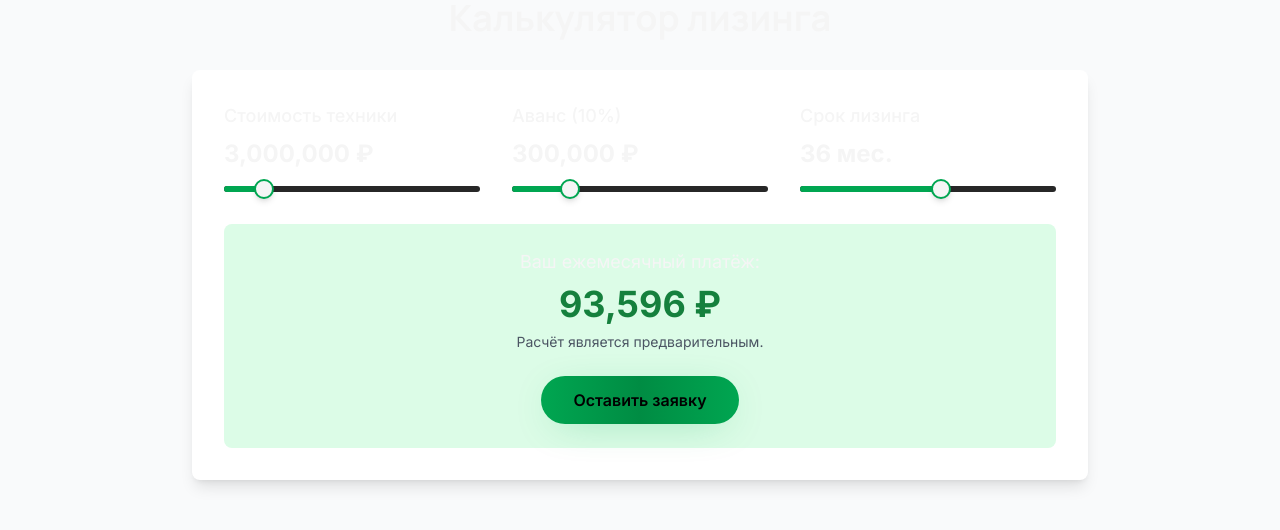
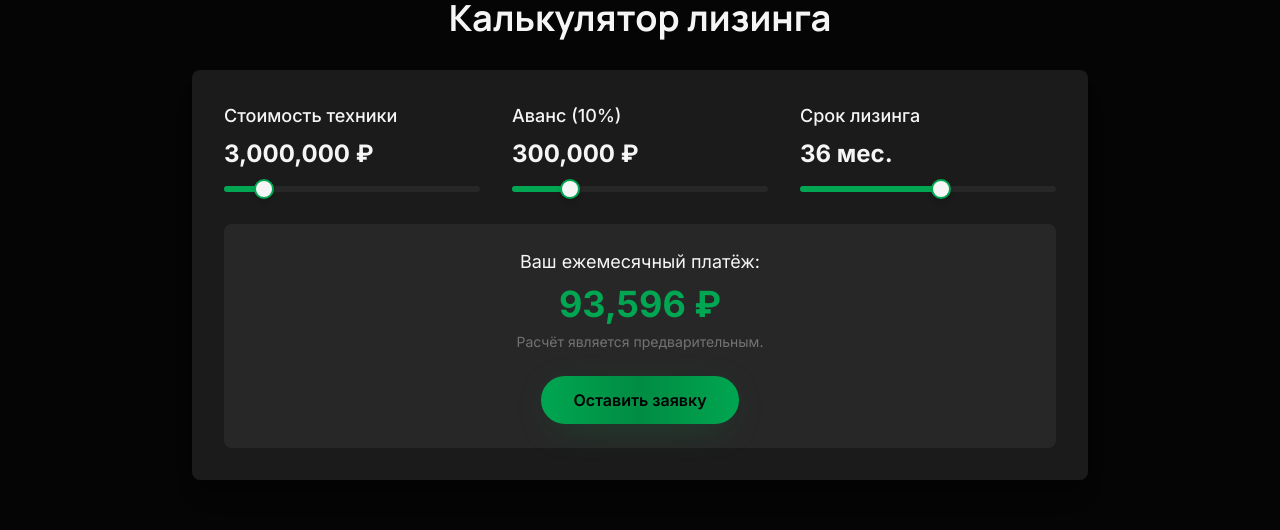
Before and after one commit to peexthree/lizing, a Next.js app: page / in a window 1280 px wide. Shown: the part 904-1434 px from the top of the page. Built offline with nearby package versions, Linux system fonts and the light colour scheme; no server answers.

Commit message:
fix: Убраны белые пятна, сайт полностью переведен на темную тему

```diff
--- a/components/Calculator.tsx
+++ b/components/Calculator.tsx
@@ -28,12 +28,12 @@ const Calculator: FC = () => {
   };
 
   return (
-    <section id="calculator" className="py-12 md:py-20 bg-gray-50">
+    <section id="calculator" className="py-12 md:py-20">
       <div className="container mx-auto px-4">
         <h2 className="text-3xl md:text-4xl font-bold text-center mb-8">
           Калькулятор лизинга
         </h2>
-        <div className="max-w-4xl mx-auto bg-white p-8 rounded-lg shadow-lg">
+        <div className="max-w-4xl mx-auto bg-surface p-8 rounded-lg shadow-soft-lg">
           <div className="grid grid-cols-1 md:grid-cols-3 gap-8 mb-8">
             <div>
               <label className="block text-lg font-medium mb-2">
@@ -82,12 +82,12 @@ const Calculator: FC = () => {
               />
             </div>
           </div>
-          <div className="text-center bg-green-100 p-6 rounded-lg">
+          <div className="text-center bg-surface-muted p-6 rounded-lg">
             <p className="text-lg mb-2">Ваш ежемесячный платёж:</p>
-            <p className="text-4xl font-extrabold text-green-700">
+            <p className="text-4xl font-extrabold text-accent">
               {monthlyPayment.toLocaleString()} ₽
             </p>
-            <p className="text-sm text-gray-600 mt-2">
+            <p className="text-sm text-muted mt-2">
               Расчёт является предварительным.
             </p>
             <Button variant="glow" className="mt-6" onClick={handleOpenLeadForm}>
--- a/components/Reviews.tsx
+++ b/components/Reviews.tsx
@@ -38,11 +38,11 @@ function classNames(...classes: string[]) {
 
 export default function Reviews() {
   return (
-    <div className="bg-white py-24 sm:py-32">
+    <div className="py-24 sm:py-32">
       <div className="mx-auto max-w-7xl px-6 lg:px-8">
         <div className="mx-auto max-w-2xl text-center">
-          <h2 className="text-3xl font-bold tracking-tight text-gray-900 sm:text-4xl">Отзывы наших клиентов</h2>
-          <p className="mt-2 text-lg leading-8 text-gray-600">
+          <h2 className="text-3xl font-bold tracking-tight text-text sm:text-4xl">Отзывы наших клиентов</h2>
+          <p className="mt-2 text-lg leading-8 text-muted">
             Мы гордимся нашей репутацией. Вот что говорят о нас на Яндекс.Картах.
           </p>
         </div>
@@ -50,26 +50,26 @@ export default function Reviews() {
           <div className="-mt-8 sm:-mx-4 sm:columns-2 sm:text-[0] lg:columns-3">
             {reviews.map((review) => (
               <div key={review.id} className="pt-8 sm:inline-block sm:w-full sm:px-4">
-                <figure className="rounded-2xl bg-gray-50 p-8 text-sm leading-6">
+                <figure className="rounded-2xl bg-surface p-8 text-sm leading-6 shadow-soft-lg">
                   <div className="flex items-center">
                     {[0, 1, 2, 3, 4].map((rating) => (
                       <StarIcon
                         key={rating}
                         className={classNames(
-                          review.rating > rating ? 'text-yellow-400' : 'text-gray-300',
+                          review.rating > rating ? 'text-yellow-400' : 'text-surface-muted',
                           'h-5 w-5 flex-shrink-0'
                         )}
                         aria-hidden="true"
                       />
                     ))}
                   </div>
-                  <blockquote className="mt-6 text-gray-900">
+                  <blockquote className="mt-6 text-text/90">
                     <div dangerouslySetInnerHTML={{ __html: review.content }} />
                   </blockquote>
                   <figcaption className="mt-6 flex items-center gap-x-4">
                     <div>
-                      <div className="font-semibold text-gray-900">{review.author}</div>
-                      <div className="text-gray-600">{`Источник: ${review.source}`}</div>
+                      <div className="font-semibold text-text">{review.author}</div>
+                      <div className="text-muted">{`Источник: ${review.source}`}</div>
                     </div>
                   </figcaption>
                 </figure>
@@ -78,7 +78,7 @@ export default function Reviews() {
           </div>
 
            <div className="mt-16 text-center">
-             <a href="https://yandex.ru/maps/org/lizing_i_tochka/9071444776/reviews/?ll=39.019842%2C45.034929&z=16" target="_blank" rel="noopener noreferrer" className="inline-flex items-center justify-center px-6 py-3 border border-transparent text-base font-medium rounded-full text-white bg-accent hover:bg-accent/90 transition-colors">
+             <a href="https://yandex.ru/maps/org/lizing_i_tochka/9071444776/reviews/?ll=39.019842%2C45.034929&z=16" target="_blank" rel="noopener noreferrer" className="inline-flex items-center justify-center px-6 py-3 border border-transparent text-base font-medium rounded-full text-white bg-accent hover:bg-accent-alt transition-colors">
                 Читать все отзывы на Яндекс.Картах
             </a>
           </div>
```
